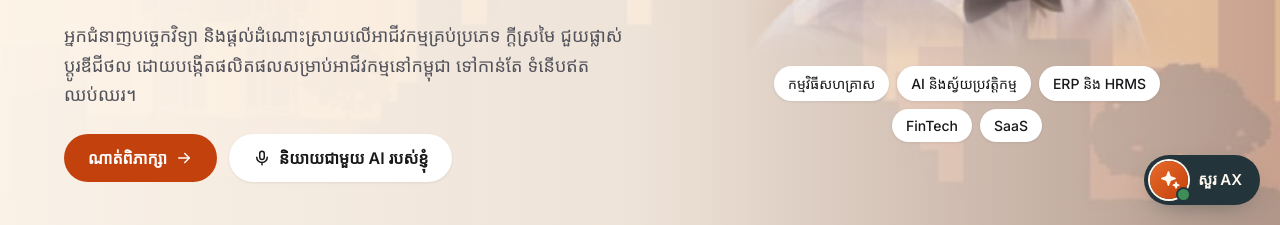
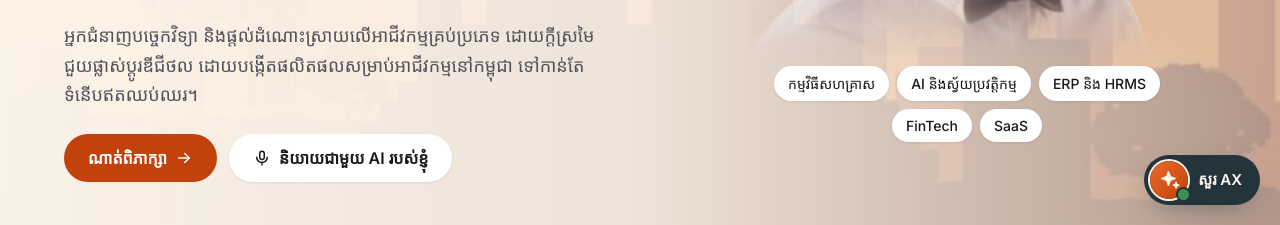
Before and after one commit to yanchhuong/My-Professional-Profile, a plain HTML site: page index.html in a window 1280 px wide. Shown: the part 575-800 px from the top of the page. Drawn offline with Linux system fonts and the light colour scheme; a web font is replaced by a local one.

Commit message:
Hero: English version of the new intro, matching search description
- Khmer: "ក្តីស្រមៃ ជួយ" -> "ដោយក្តីស្រមៃ ជួយ" (with a dream of helping)
- English hero paragraph translated from the new Khmer text
- Search description updated to the new wording in Khmer and English

Co-Authored-By: Claude Opus 5.5 <noreply@anthropic.com>

```diff
--- a/index.html
+++ b/index.html
@@ -6,7 +6,7 @@
   <!-- Khmer is the default language. A visitor who switched to English gets it before first paint. -->
   <script>try { if (localStorage.getItem('lang') === 'en') document.documentElement.lang = 'en'; } catch (e) {}</script>
   <title data-en-text="Yanchhuong Suon – Technology Professional &amp; Entrepreneur">Yanchhuong Suon – អ្នកជំនាញបច្ចេកវិទ្យា ឯកទេស AX</title>
-  <meta name="description" content="អ្នកជំនាញបច្ចេកវិទ្យា ឯកទេស AX ដែលធ្វើការលើកម្មវិធីសហគ្រាស បញ្ញាសិប្បនិម្មិត (AI) និងការផ្លាស់ប្តូរឌីជីថល ដោយបង្កើតផលិតផលសម្រាប់អាជីវកម្មនៅកម្ពុជា និងនៅក្រៅប្រទេស។ Technology professional and entrepreneur working across enterprise software, AI, and digital transformation.">
+  <meta name="description" content="អ្នកជំនាញបច្ចេកវិទ្យា និងផ្តល់ដំណោះស្រាយលើអាជីវកម្មគ្រប់ប្រភេទ ដោយក្តីស្រមៃ ជួយផ្លាស់ប្តូរឌីជីថល ដោយបង្កើតផលិតផលសម្រាប់អាជីវកម្មនៅកម្ពុជា ទៅកាន់តែ ទំនើបឥតឈប់ឈរ។ Technology professional delivering solutions for every kind of business, with a dream of driving digital transformation in Cambodia.">
   <meta name="theme-color" content="#FFF8EE">
   <meta property="og:type" content="website">
   <meta property="og:locale" content="km_KH">
@@ -62,7 +62,7 @@
     <div class="hero-copy">
       <span class="badge"><span class="dot"></span><span lang="km">ជាង ១២ ឆ្នាំនៅ KOSIGN · កម្ពុជា</span><span lang="en">12+ years at KOSIGN · Cambodia</span></span>
       <h1><span lang="km">សួស្តី ខ្ញុំឈ្មោះ Yanchhuong។ ខ្ញុំបំប្លែងបញ្ហាប្រឈមអាជីវកម្ម ទៅជា<span class="accent"><span class="nowrap">ដំណោះស្រាយ</span>ឌីជីថល<span class="nowrap">ជាក់ស្តែង</span></span>។</span><span lang="en">Hi, I’m Yanchhuong. I turn business challenges into <span class="accent">practical digital solutions</span>.</span></h1>
-      <p class="lead"><span lang="km">អ្នកជំនាញបច្ចេកវិទ្យា និងផ្តល់ដំណោះស្រាយលើអាជីវកម្មគ្រប់ប្រភេទ ក្តីស្រមៃ ជួយផ្លាស់ប្តូរឌីជីថល ដោយបង្កើតផលិតផលសម្រាប់អាជីវកម្មនៅកម្ពុជា ទៅកាន់តែ ទំនើបឥតឈប់ឈរ។</span><span lang="en">Technology professional and entrepreneur working across enterprise software, AI, and digital transformation, building products for businesses in Cambodia and beyond.</span></p>
+      <p class="lead"><span lang="km">អ្នកជំនាញបច្ចេកវិទ្យា និងផ្តល់ដំណោះស្រាយលើអាជីវកម្មគ្រប់ប្រភេទ ដោយក្តីស្រមៃ ជួយផ្លាស់ប្តូរឌីជីថល ដោយបង្កើតផលិតផលសម្រាប់អាជីវកម្មនៅកម្ពុជា ទៅកាន់តែ ទំនើបឥតឈប់ឈរ។</span><span lang="en">Technology professional delivering solutions for every kind of business, with a dream of driving digital transformation: building products that help businesses in Cambodia become ever more modern.</span></p>
       <div class="btn-row">
         <a href="#contact" class="btn btn-primary">
           <span lang="km">ណាត់ពិភាក្សា</span><span lang="en">Book a call</span>
```
